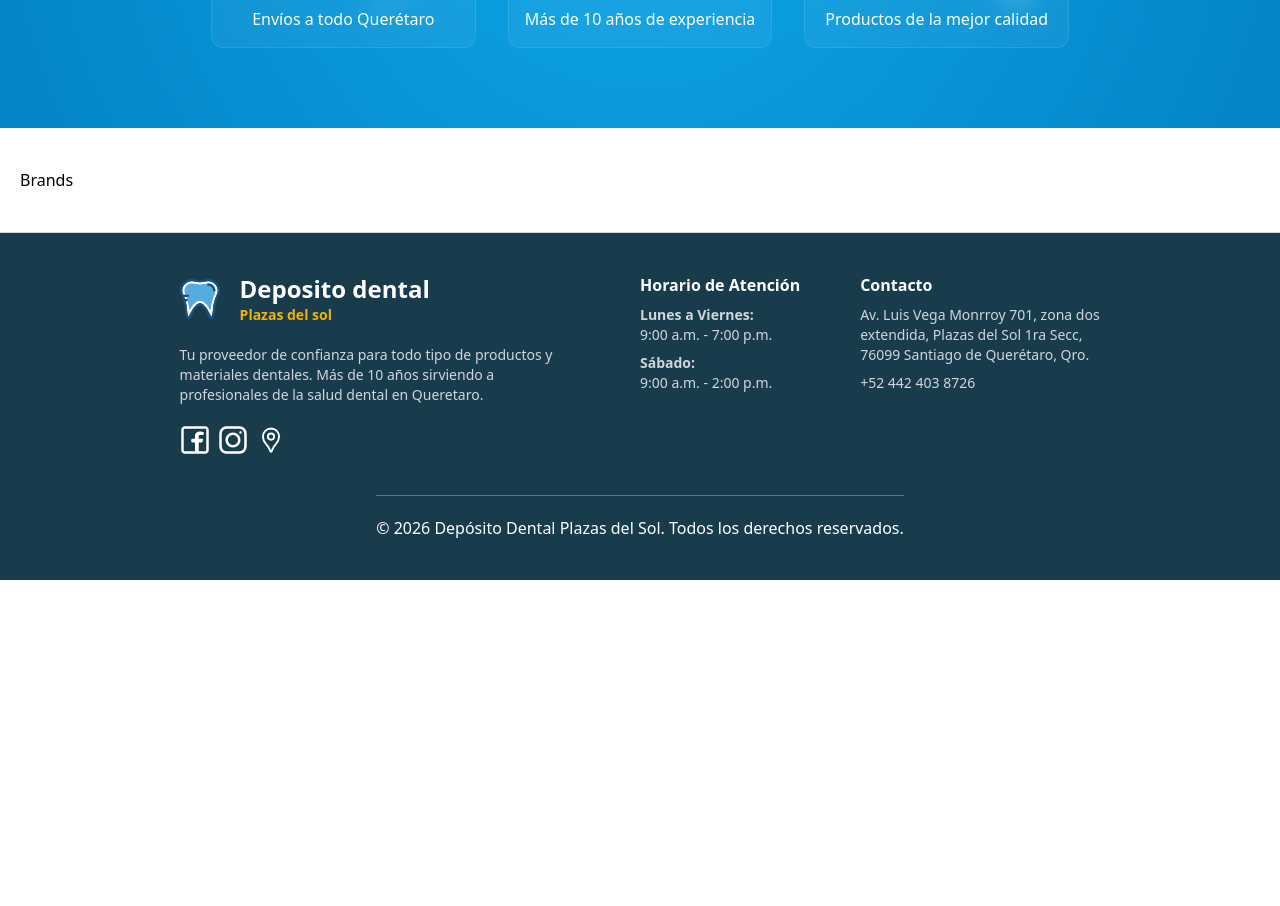
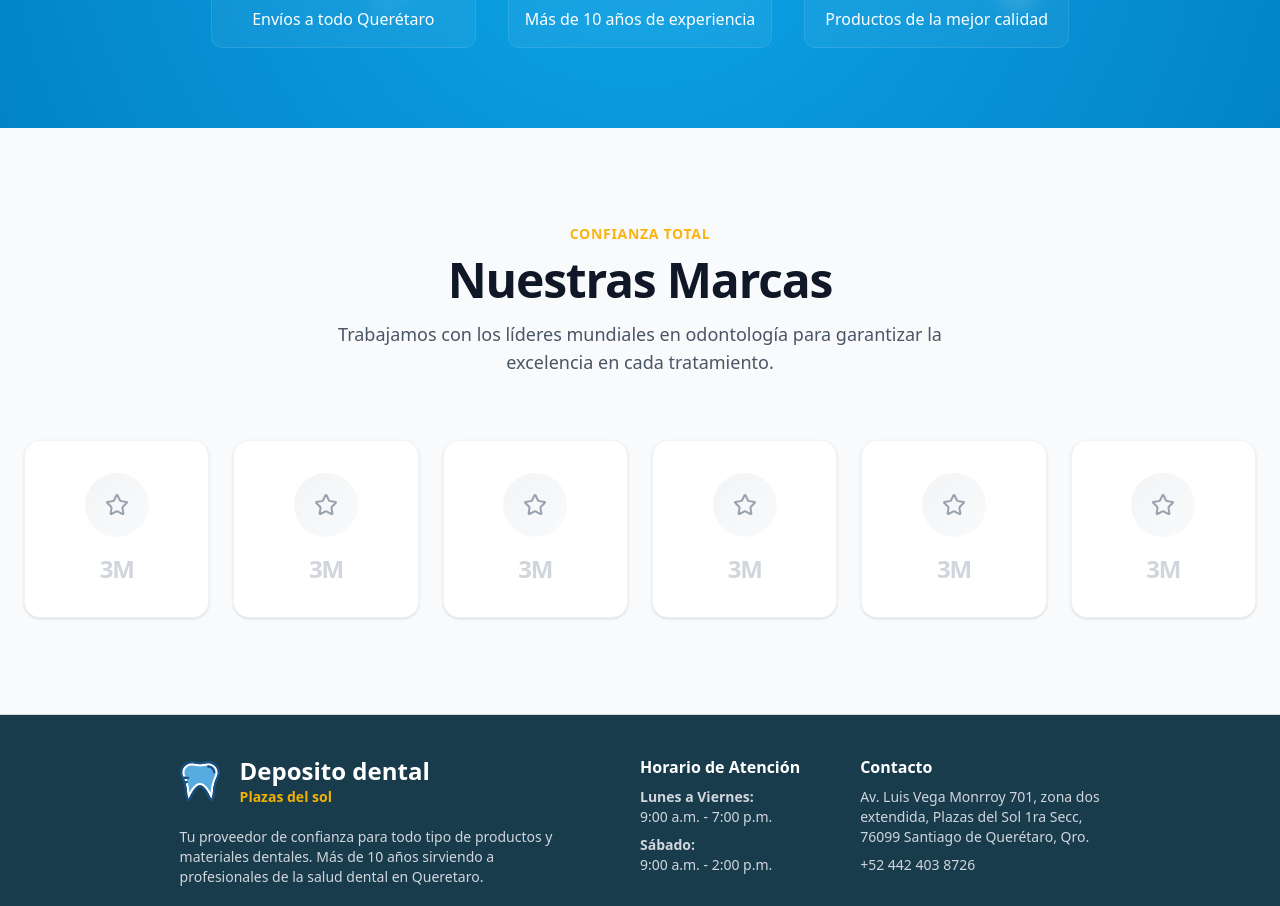
Before and after one commit to alanolv/zekrom, a Next.js app: page / in a window 1280 px wide. Shown: the part 1940-2846 px from the top of the page. Before the commit the page ends 2520 px from the top, so only its background shows below. Built offline with nearby package versions, Linux system fonts and the light colour scheme.

Commit message:
feat:brands section added

```diff
--- a/components/landing/about.tsx
+++ b/components/landing/about.tsx
@@ -3,7 +3,7 @@ import { Truck, Clock, ShieldCheck } from "lucide-react";
 
 export default function About() {
     return (
-        <section className="relative w-full overflow-hidden py-20" aria-labelledby="about-heading" id="about-container">
+        <section className="relative w-full overflow-hidden py-20 bg-primary" aria-labelledby="about-heading" id="about-container">
             <div id="about-container-inside" className="flex items-center justify-center relative z-10 w-full">
                 {/* Liquid Glass Background Elements */}
                 <div className="absolute top-10 left-10 opacity-10 rotate-12 transform scale-150 blur-[1px] pointer-events-none">
--- a/components/landing/brands.tsx
+++ b/components/landing/brands.tsx
@@ -1,7 +1,37 @@
+import { Star } from "lucide-react";
+
 export default function Brands() {
+    const brands = Array(6).fill({ name: "3M" });
+
     return (
-        <section className="mx-auto px-5 py-10" aria-labelledby="brands-heading">
-            <h2>Brands</h2>
+        <section id="marcas" className="py-24 bg-gray-50" aria-labelledby="brands-heading">
+            <div className="max-w-7xl mx-auto px-6">
+                <div className="text-center mb-16">
+                    <span className="text-primary font-bold tracking-wider uppercase text-sm mb-3 block">Confianza Total</span>
+                    <h2 id="brands-heading" className="text-4xl md:text-5xl font-bold text-gray-900 tracking-tight">
+                        Nuestras Marcas
+                    </h2>
+                    <p className="mt-4 text-lg text-gray-600 max-w-2xl mx-auto">
+                        Trabajamos con los líderes mundiales en odontología para garantizar la excelencia en cada tratamiento.
+                    </p>
+                </div>
+
+                <div className="grid grid-cols-2 md:grid-cols-3 lg:grid-cols-6 gap-6">
+                    {brands.map((brand, index) => (
+                        <div
+                            key={index}
+                            className="group flex flex-col items-center justify-center p-8 bg-white rounded-2xl border border-gray-100 shadow-sm hover:shadow-xl hover:border-primary/20 transition-all duration-300 transform hover:-translate-y-1"
+                        >
+                            <div className="w-16 h-16 bg-gradient-to-br from-gray-100 to-gray-50 rounded-full flex items-center justify-center mb-4 group-hover:from-primary/10 group-hover:to-primary/5 transition-colors">
+                                <Star className="w-6 h-6 text-gray-400 group-hover:text-primary transition-colors" />
+                            </div>
+                            <span className="text-2xl font-black text-gray-300 group-hover:text-primary transition-colors tracking-tighter">
+                                {brand.name}
+                            </span>
+                        </div>
+                    ))}
+                </div>
+            </div>
         </section>
-    )
+    );
 }
```
